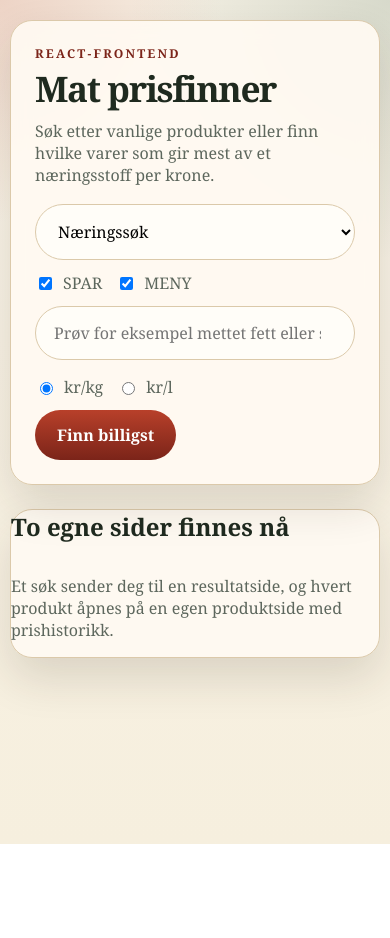
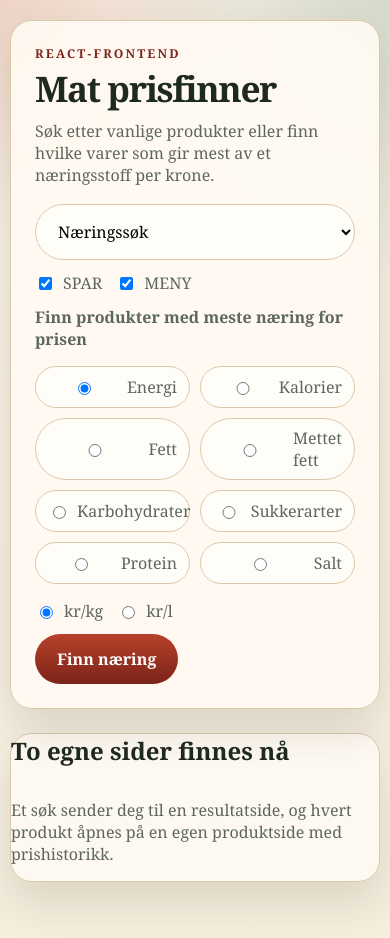
Before and after one commit to vemvb123/mat_prosjekt, a React (Vite) app in the folder frontend/: page / in a window 390 px wide. Before the commit the page ends 844 px from the top, so only its background shows below. Built offline with nearby package versions, Linux system fonts and the light colour scheme.

Commit message:
Fikser forskjellige side-UI visninger

```diff
--- a/frontend/src/components/ProductCard.jsx
+++ b/frontend/src/components/ProductCard.jsx
@@ -1,14 +1,14 @@
 import { formatNok } from "../lib/format";
 
 function ProductCard({ product, metric = "" }) {
+  const store = [product.ChainName, product.StoreName].filter(Boolean).join(" | ");
+
   return (
     <article className="product-card">
       <img src={product.ImageUrl} alt={product.Name} loading="lazy" />
       <div className="product-card-body">
         <p className="product-brand">{product.Brand}</p>
-        <p className="product-store">
-          {product.ChainName} | {product.StoreName}
-        </p>
+        {store ? <p className="product-store">{store}</p> : null}
         <h3>{product.Name}</h3>
         <p className="product-subtitle">{product.Subtitle}</p>
         <p className="product-price">{formatNok(product.Price)} kr</p>
--- a/frontend/src/components/ProductResults.jsx
+++ b/frontend/src/components/ProductResults.jsx
@@ -45,7 +45,7 @@ function ProductResults({ result, onPageChange }) {
   return (
     <>
       <HeroCard
-        eyebrow="Billigste funn per sammenligningsenhet"
+        eyebrow="Billigste funn"
         title={best.Name}
         brand={best.Brand}
         store={`${best.ChainName} | ${best.StoreName}`}
--- a/frontend/src/components/SearchForm.jsx
+++ b/frontend/src/components/SearchForm.jsx
@@ -1,4 +1,21 @@
 import { useEffect, useState } from "react";
+
+const NUTRIENT_OPTIONS = [
+  { value: "energy", label: "Energi" },
+  { value: "calories", label: "Kalorier" },
+  { value: "fat", label: "Fett" },
+  { value: "saturated_fat", label: "Mettet fett" },
+  { value: "carbohydrates", label: "Karbohydrater" },
+  { value: "sugars", label: "Sukkerarter" },
+  { value: "protein", label: "Protein" },
+  { value: "salt", label: "Salt" },
+];
+
+function normalizeNutrientQuery(value) {
+  const normalized = (value || "").toLowerCase().trim().replace(/\s+/g, "_");
+  const match = NUTRIENT_OPTIONS.find((nutrient) => nutrient.value === normalized || nutrient.label.toLowerCase().replace(/\s+/g, "_") === normalized);
+  return match?.value || NUTRIENT_OPTIONS[0].value;
+}
 
 function SearchForm({ route, onSubmit }) {
   const [mode, setMode] = useState(route.mode);
@@ -8,7 +25,7 @@ function SearchForm({ route, onSubmit }) {
 
   useEffect(() => {
     setMode(route.mode);
-    setQuery(route.query);
+    setQuery(route.mode === "nutrient" ? normalizeNutrientQuery(route.query) : route.query);
     setChains(route.chains);
     setCompareUnit(route.compareUnit);
   }, [route]);
@@ -26,22 +43,33 @@ function SearchForm({ route, onSubmit }) {
 
   function submit(event) {
     event.preventDefault();
-    if (!query.trim()) {
+    const submittedQuery = mode === "nutrient" ? query || NUTRIENT_OPTIONS[0].value : query.trim();
+
+    if (!submittedQuery) {
       return;
     }
 
     onSubmit({
       mode,
-      query: query.trim(),
+      query: submittedQuery,
       chains,
       compareUnit,
     });
   }
 
+  function changeMode(nextMode) {
+    setMode(nextMode);
+    setQuery(nextMode === "nutrient" ? NUTRIENT_OPTIONS[0].value : "");
+  }
+
+  const helperText = mode === "nutrient"
+    ? "Finn produkter med meste næring for prisen"
+    : "Finn billigste produkter";
+
   return (
     <form className="search-form" onSubmit={submit}>
       <div className="search-row search-row--primary">
-        <select value={mode} onChange={(event) => setMode(event.target.value)}>
+        <select value={mode} onChange={(event) => changeMode(event.target.value)}>
           <option value="nutrient">Næringssøk</option>
           <option value="product">Produktsøk</option>
         </select>
@@ -55,14 +83,32 @@ function SearchForm({ route, onSubmit }) {
             MENY
           </label>
         </div>
+        <p className="search-helper">{helperText}</p>
+      </div>
+      {mode === "nutrient" ? (
+        <fieldset className="nutrient-picker">
+          {NUTRIENT_OPTIONS.map((nutrient) => (
+            <label key={nutrient.value}>
+              <input
+                type="radio"
+                name="nutrient"
+                value={nutrient.value}
+                checked={(query || NUTRIENT_OPTIONS[0].value) === nutrient.value}
+                onChange={(event) => setQuery(event.target.value)}
+              />
+              {nutrient.label}
+            </label>
+          ))}
+        </fieldset>
+      ) : (
         <input
           type="search"
           value={query}
           onChange={(event) => setQuery(event.target.value)}
-          placeholder="Prøv for eksempel mettet fett eller skinke"
+          placeholder="Søk etter produkt, for eksempel skinke"
           required
         />
-      </div>
+      )}
       <div className="search-row">
         <div className="chain-picker">
           <label>
@@ -86,7 +132,7 @@ function SearchForm({ route, onSubmit }) {
             kr/l
           </label>
         </div>
-        <button type="submit">Finn billigst</button>
+        <button type="submit">{mode === "nutrient" ? "Finn næring" : "Finn billigst"}</button>
       </div>
     </form>
   );
--- a/frontend/src/pages/SearchPage.jsx
+++ b/frontend/src/pages/SearchPage.jsx
@@ -11,10 +11,9 @@ function SearchPage({ route, onSubmit, onPageChange }) {
   return (
     <>
       <section className="masthead">
-        <p className="eyebrow">Node backend + SQLite</p>
         <h1>Mat prisfinner</h1>
         <p className="masthead-copy">
-          Frontenden ber Node-backenden om paginerte resultater, og Node leser direkte fra SQLite.
+          Søk etter vanlige produkter eller finn hvilke varer som gir mest av et næringsstoff per krone.
         </p>
         <SearchForm route={route} onSubmit={onSubmit} />
       </section>
--- a/frontend/src/styles.css
+++ b/frontend/src/styles.css
@@ -47,8 +47,7 @@ a {
 
 .masthead,
 .panel,
-.hero-card,
-.product-card {
+.hero-card {
   border: 1px solid var(--line);
   border-radius: 28px;
   background: var(--paper);
@@ -155,6 +154,34 @@ a {
   gap: 8px;
 }
 
+.search-helper {
+  margin: 0;
+  align-self: center;
+  color: var(--muted);
+  font-weight: 700;
+}
+
+.nutrient-picker {
+  display: grid;
+  grid-template-columns: repeat(auto-fit, minmax(145px, 1fr));
+  gap: 10px;
+  margin: 0;
+  padding: 0;
+  border: 0;
+}
+
+.nutrient-picker label {
+  display: inline-flex;
+  align-items: center;
+  gap: 8px;
+  min-height: 42px;
+  border: 1px solid var(--line);
+  border-radius: 999px;
+  padding: 8px 12px;
+  background: #fffdf8;
+  color: var(--muted);
+}
+
 .results {
   margin-top: 24px;
 }
@@ -226,8 +253,17 @@ a {
 }
 
 .product-card {
+  border: 1px solid var(--line);
+  border-radius: 8px;
+  box-shadow: var(--shadow);
   overflow: hidden;
   background: var(--card);
+}
+
+.product-card-body {
+  padding: 14px;
+  gap: 8px;
+  align-content: start;
 }
 
 .product-card img {
@@ -237,8 +273,12 @@ a {
   padding: 14px;
 }
 
+.product-card h3,
+.product-card p {
+  margin: 0;
+}
+
 .product-brand {
-  margin: 0;
   text-transform: uppercase;
   letter-spacing: 0.08em;
   font-size: 0.78rem;
@@ -246,18 +286,22 @@ a {
 }
 
 .product-price {
-  margin: 0;
   font-weight: 700;
 }
 
 .text-link {
-  border: 0;
-  background: transparent;
-  padding: 0;
+  display: inline-flex;
+  align-items: center;
+  min-height: 32px;
+  border: 1px solid rgba(123, 36, 25, 0.22);
+  border-radius: 999px;
+  background: rgba(255, 250, 242, 0.72);
+  padding: 6px 10px;
   color: var(--accent-dark);
   font-weight: 700;
   cursor: pointer;
   text-decoration: none;
+  line-height: 1.15;
 }
 
 .load-more-wrap {
@@ -324,8 +368,7 @@ a {
 
   .masthead,
   .panel,
-  .hero-card,
-  .product-card {
+  .hero-card {
     border-radius: 22px;
   }
 }
```
